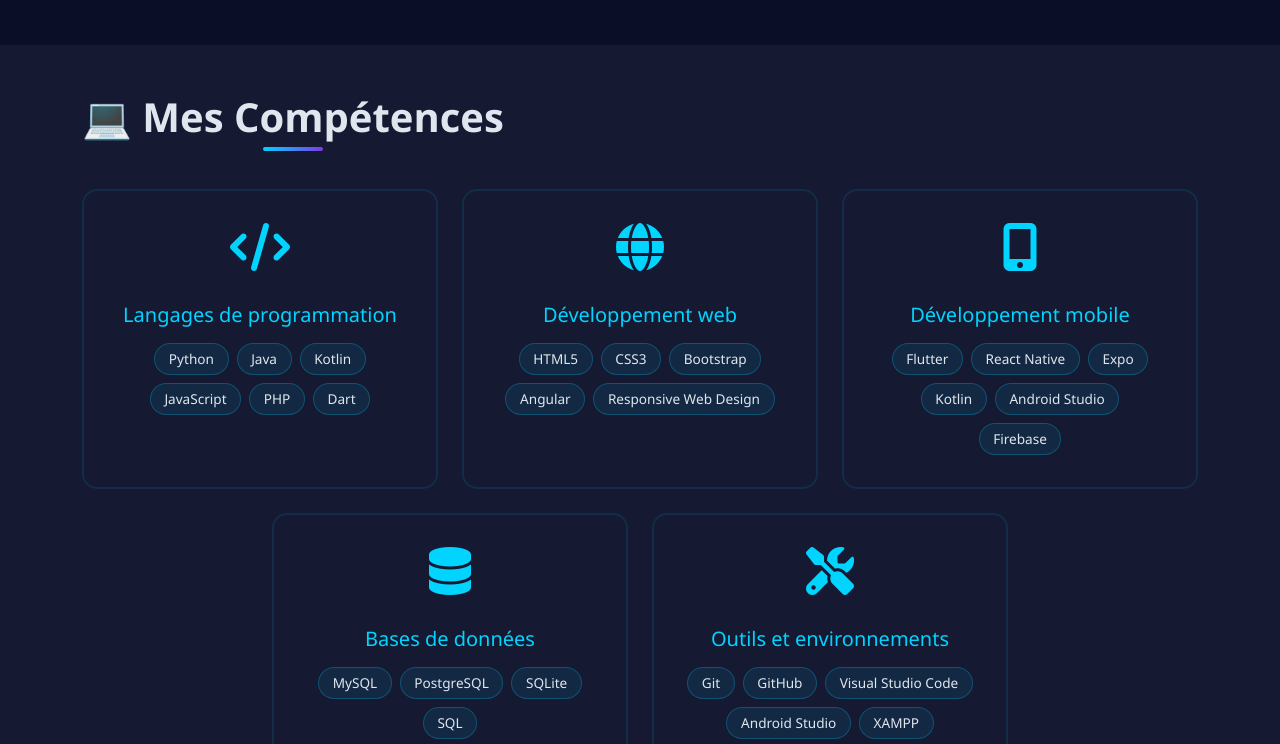
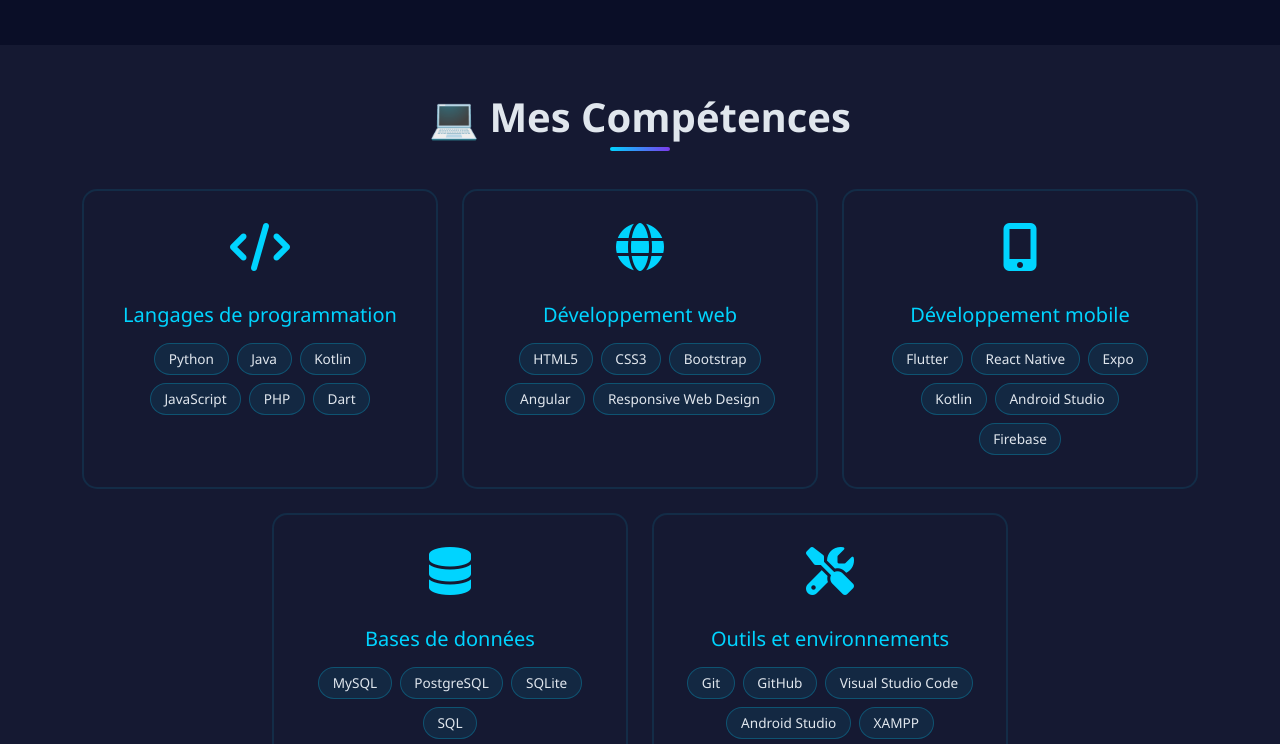
Before and after one commit to yassinefekih123/portfolio-personnel, a plain HTML site: page index.html in a window 1280 px wide. Shown: the part 1479-2223 px from the top of the page. Drawn offline with nearby package versions, Linux system fonts and the light colour scheme.

Commit message:
Centrer les titres de section
Co-Authored-By: Claude Sonnet 5.5 <noreply@anthropic.com>
Claude-Session: https://claude.ai/code/session_011yvdW9Cme1ABbaooXohtyr

```diff
--- a/index.html
+++ b/index.html
@@ -451,6 +451,14 @@
       color: var(--text-light) !important;
     }
 
+    /* Center section titles */
+    .container > h2.text-center {
+      display: block;
+      width: fit-content;
+      margin-left: auto;
+      margin-right: auto;
+    }
+
     /* Hero badge */
     .hero-badge {
       display: inline-block;
```
